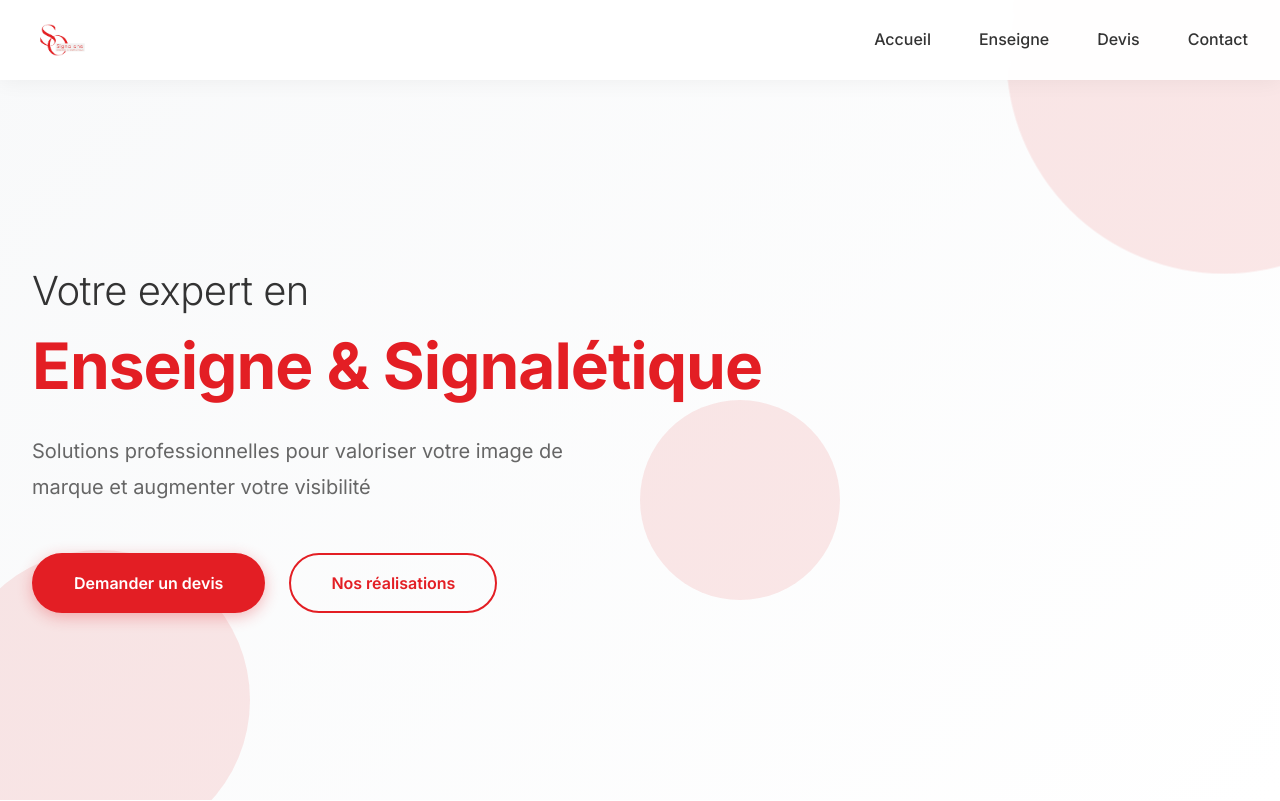
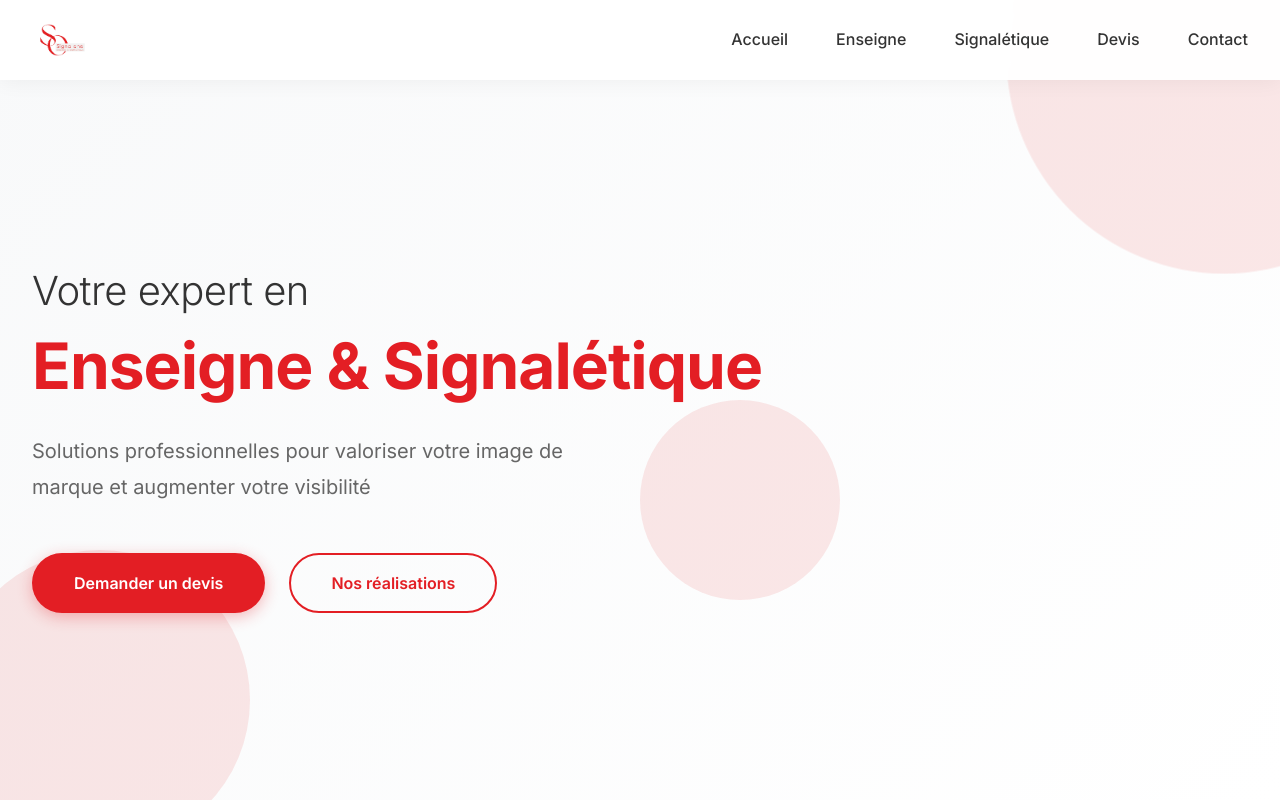
Before and after one commit to tiguemi/signaone, an Angular app: page / in a window 1280 px wide. Shown: the top 801 px of the page. Built offline with nearby package versions, Linux system fonts and the light colour scheme.

Commit message:
Updated header.component.html

```diff
--- a/src/app/components/header/header.component.html
+++ b/src/app/components/header/header.component.html
@@ -14,6 +14,7 @@
       <nav class="nav" [class.active]="isMenuOpen">
         <a href="#accueil" class="nav-link" (click)="closeMenu()">Accueil</a>
         <a href="#enseigne" class="nav-link" (click)="closeMenu()">Enseigne</a>
+        <a href="#signaletique" class="nav-link" (click)="closeMenu()">Signalétique</a>
         <a href="#devis" class="nav-link" (click)="closeMenu()">Devis</a>
         <a href="#contact" class="nav-link" (click)="closeMenu()">Contact</a>
       </nav>
```
